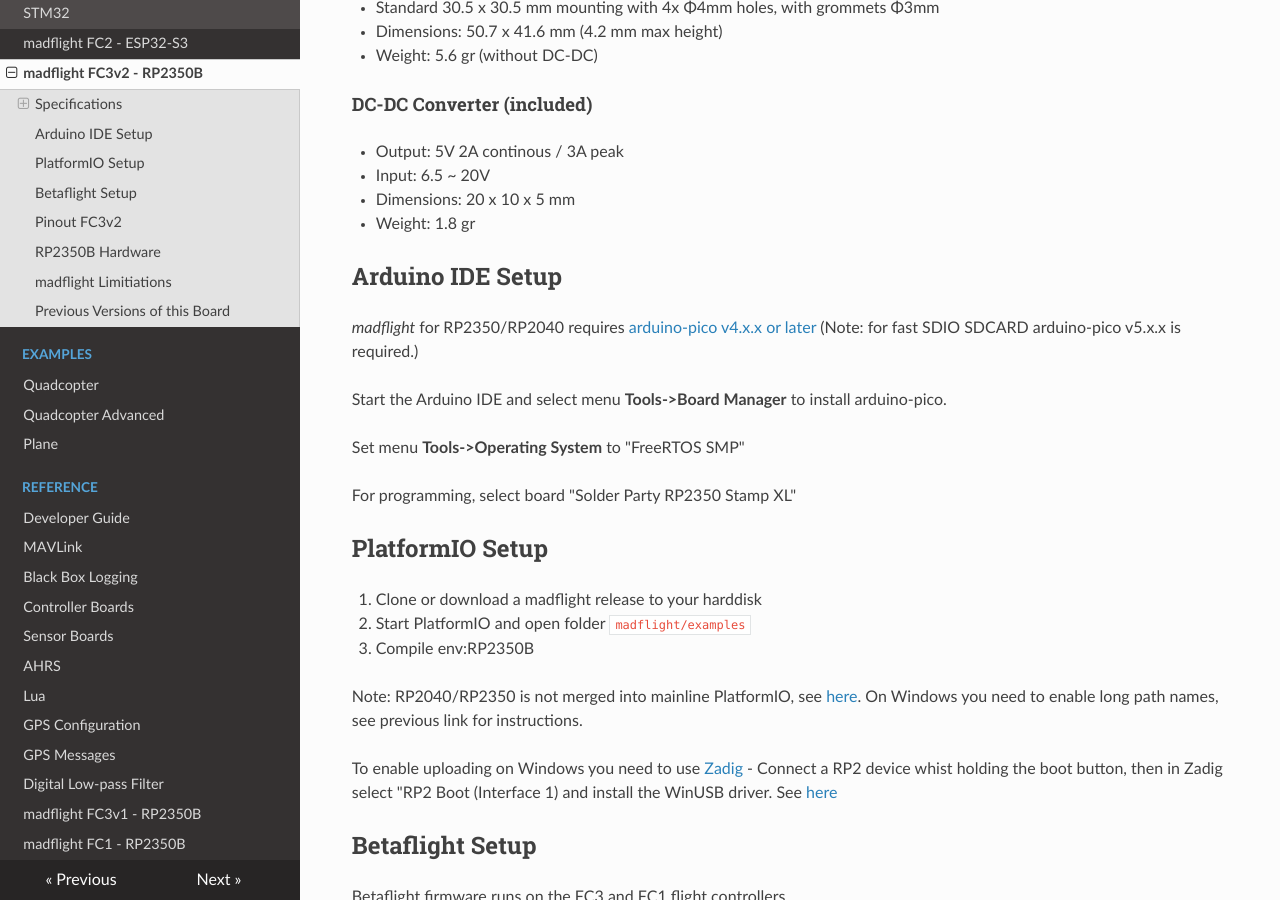
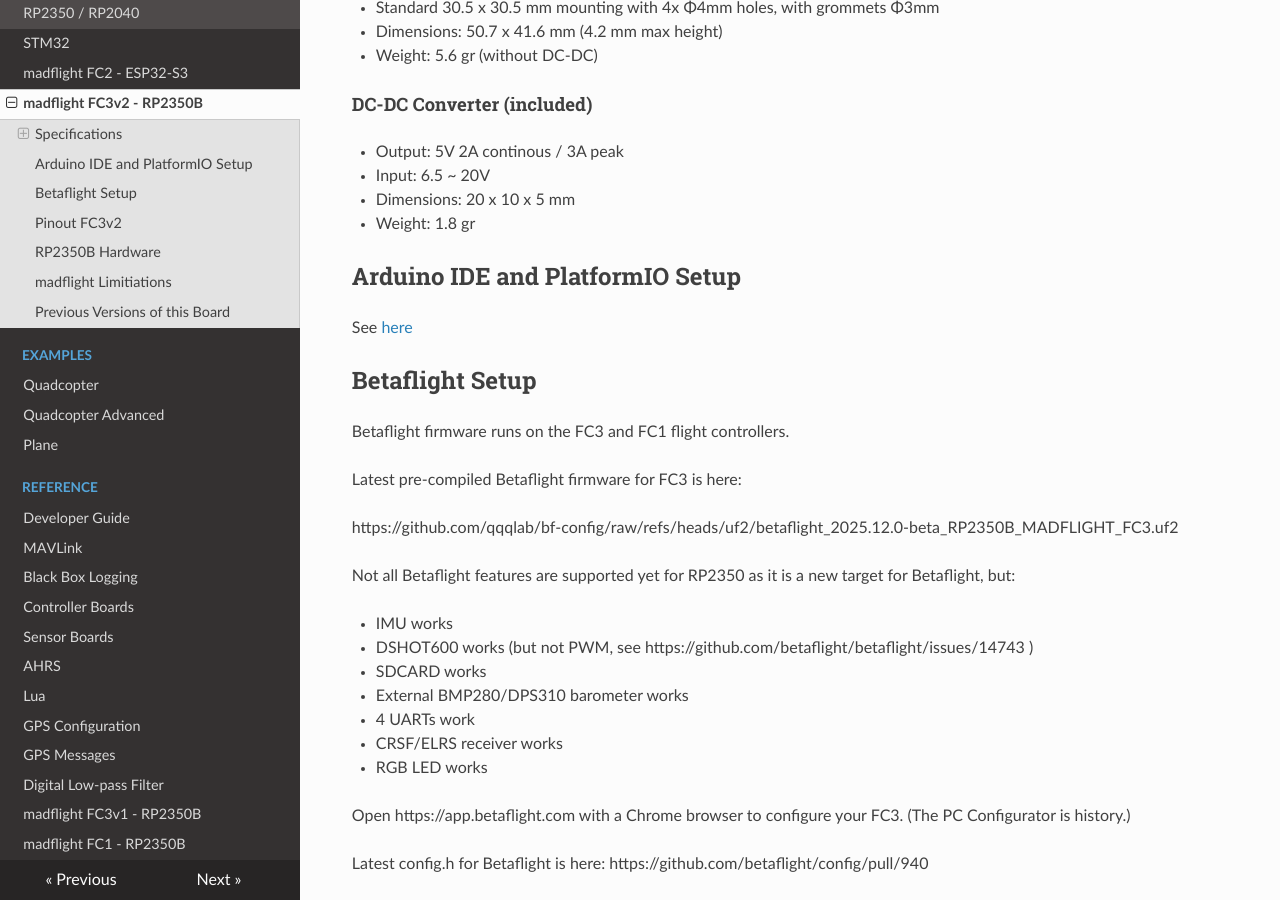
Before and after one commit to qqqlab/madflight-docs, an MkDocs documentation site: the page built from docs/Board-FC3.md, in a window 1280 px wide and 900 px high, scrolled down 1340 px. Built offline with MkDocs 1.6.1, drawn with Linux system fonts in a browser that asks for light colours; nearby versions of some CDN libraries.

Commit message:
Revise Arduino IDE setup and remove PlatformIO steps

```diff
--- a/docs/Board-FC3.md
+++ b/docs/Board-FC3.md
@@ -49,27 +49,9 @@
 - Dimensions: 20 x 10 x 5 mm
 - Weight: 1.8 gr
 
-## Arduino IDE Setup
+## Arduino IDE and PlatformIO Setup
 
-_madflight_ for RP2350/RP2040 requires [arduino-pico v4.x.x or later](https://github.com/earlephilhower/arduino-pico) (Note: for fast SDIO SDCARD arduino-pico v5.x.x is required.)
-
-Start the Arduino IDE and select menu **Tools->Board Manager** to install arduino-pico.
-
-Set menu **Tools->Operating System** to "FreeRTOS SMP"
-
-For programming, select board "Solder Party RP2350 Stamp XL"
-
-## PlatformIO Setup
-
-1. Clone or download a madflight release to your harddisk
-
-2. Start PlatformIO and open folder `madflight/examples`
-
-3. Compile env:RP2350B
-
-Note: RP2040/RP2350 is not merged into mainline PlatformIO, see [here](https://arduino-pico.readthedocs.io/en/latest/platformio.html). On Windows you need to enable long path names, see previous link for instructions.
-
-To enable uploading on Windows you need to use [Zadig](https://zadig.akeo.ie/) - Connect a RP2 device whist holding the boot button, then in Zadig select "RP2 Boot (Interface 1) and install the WinUSB driver. See [here](https://community.platformio.org/t/cannot-upload-to-raspberry-pi-pico/45936/2)
+See [here](Board-RP2040.md)
 
 ## Betaflight Setup
 
```
